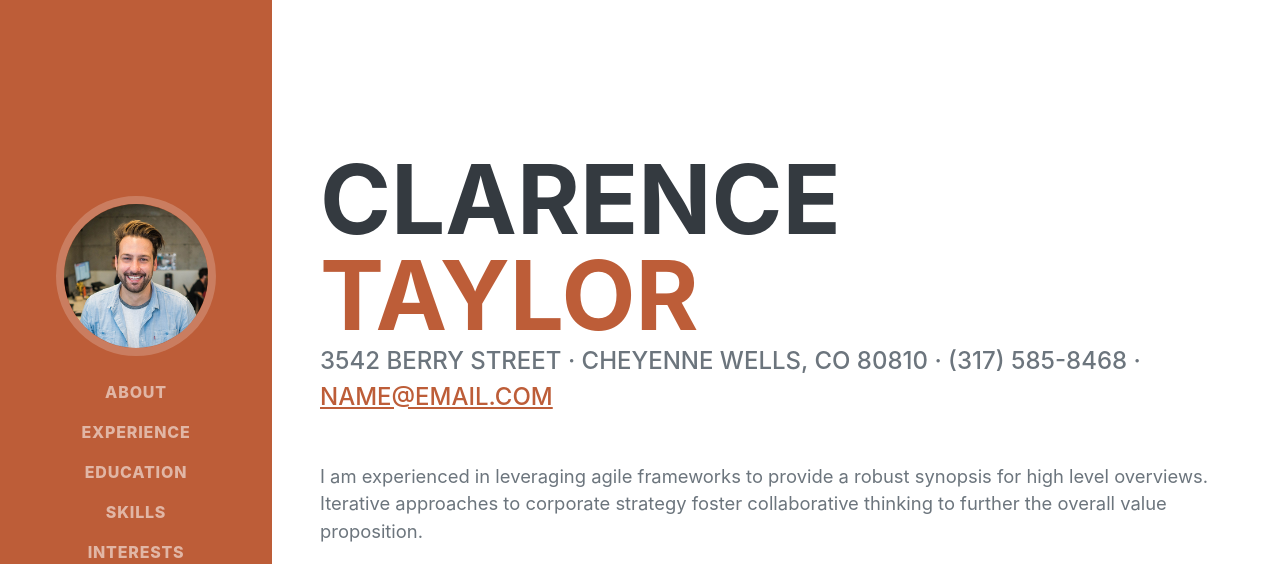
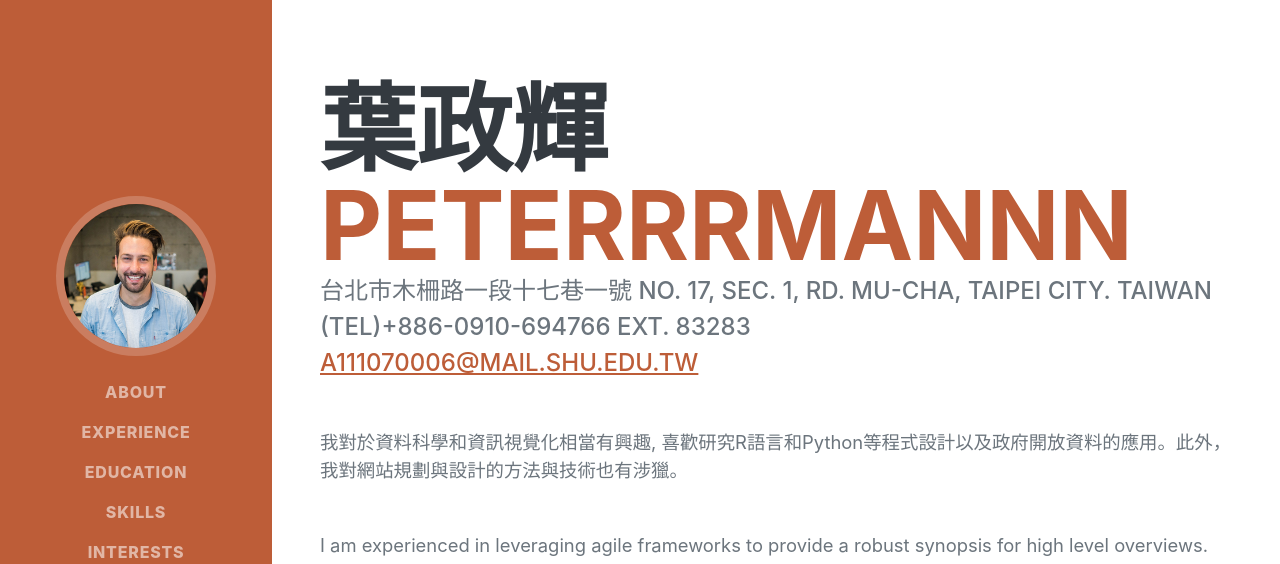
Before and after one commit to Peterrrmannn/peterrrmannn.github.io, a plain HTML site: page index.html in a window 1280 px wide. Shown: the top 564 px of the page. Drawn offline with nearby package versions, Linux system fonts and the light colour scheme; a web font is replaced by a local one.

Commit message:
修改文字段落與標題結構

```diff
--- a/index.html
+++ b/index.html
@@ -19,7 +19,7 @@
         <!-- Navigation-->
         <nav class="navbar navbar-expand-lg navbar-dark bg-primary fixed-top" id="sideNav">
             <a class="navbar-brand js-scroll-trigger" href="#page-top">
-                <span class="d-block d-lg-none">Clarence Taylor</span>
+                <span class="d-block d-lg-none">Peterrrmannn</span>
                 <span class="d-none d-lg-block"><img class="img-fluid img-profile rounded-circle mx-auto mb-2" src="assets/img/profile.jpg" alt="..." /></span>
             </a>
             <button class="navbar-toggler" type="button" data-bs-toggle="collapse" data-bs-target="#navbarResponsive" aria-controls="navbarResponsive" aria-expanded="false" aria-label="Toggle navigation"><span class="navbar-toggler-icon"></span></button>
@@ -40,13 +40,15 @@
             <section class="resume-section" id="about">
                 <div class="resume-section-content">
                     <h1 class="mb-0">
-                        Clarence
-                        <span class="text-primary">Taylor</span>
+                        葉政輝
+                        <span class="text-primary">Peterrrmannn</span>
                     </h1>
                     <div class="subheading mb-5">
-                        3542 Berry Street · Cheyenne Wells, CO 80810 · (317) 585-8468 ·
-                        <a href="mailto:name@email.com">name@email.com</a>
+                        台北市木柵路一段十七巷一號 No. 17, Sec. 1, Rd. Mu-Cha, Taipei City. Taiwan<br />
+                        (Tel)+886-0910-694766 ext. 83283 <br />
+                        <a href="mailto:name@email.com">a111070006@mail.shu.edu.tw</a>
                     </div>
+                    <p class="lead mb-5">我對於資料科學和資訊視覺化相當有興趣, 喜歡研究R語言和Python等程式設計以及政府開放資料的應用。此外，我對網站規劃與設計的方法與技術也有涉獵。</p>
                     <p class="lead mb-5">I am experienced in leveraging agile frameworks to provide a robust synopsis for high level overviews. Iterative approaches to corporate strategy foster collaborative thinking to further the overall value proposition.</p>
                     <div class="social-icons">
                         <a class="social-icon" href="#!"><i class="fab fa-linkedin-in"></i></a>
```
